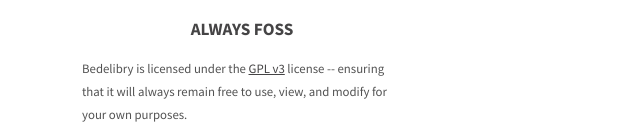
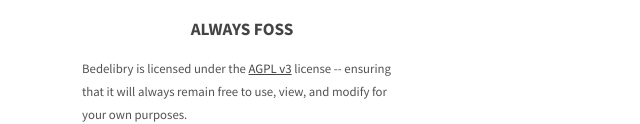
Before and after one commit to Sintrastes/bedelibry, a plain HTML site: page docs/index.html in a window 1280 px wide. Shown: the part 682-806 px from the top of the page, 597-1237 px from the left. Drawn offline with Linux system fonts and the light colour scheme.

Commit message:
Update license on page.

```diff
--- a/docs/index.html
+++ b/docs/index.html
@@ -53,7 +53,7 @@ Released   : 20130902
 		</div>
 		<div class="tbox"> <img width="150em" src="https://i0.wp.com/fossnoobs.com/wp-content/uploads/2021/02/open-source.png"/>
 			<h2>Always FOSS</h2>
-			<p>Bedelibry is licensed under the <a href="https://www.gnu.org/licenses/gpl-3.0.en.html">GPL v3</a> license -- ensuring that it will always remain free to use, view, and modify for your own purposes.</p>
+			<p>Bedelibry is licensed under the <a href="https://www.gnu.org/licenses/agpl-3.0.en.html">AGPL v3</a> license -- ensuring that it will always remain free to use, view, and modify for your own purposes.</p>
 		</div>
 		</div>
 	</div>
```
